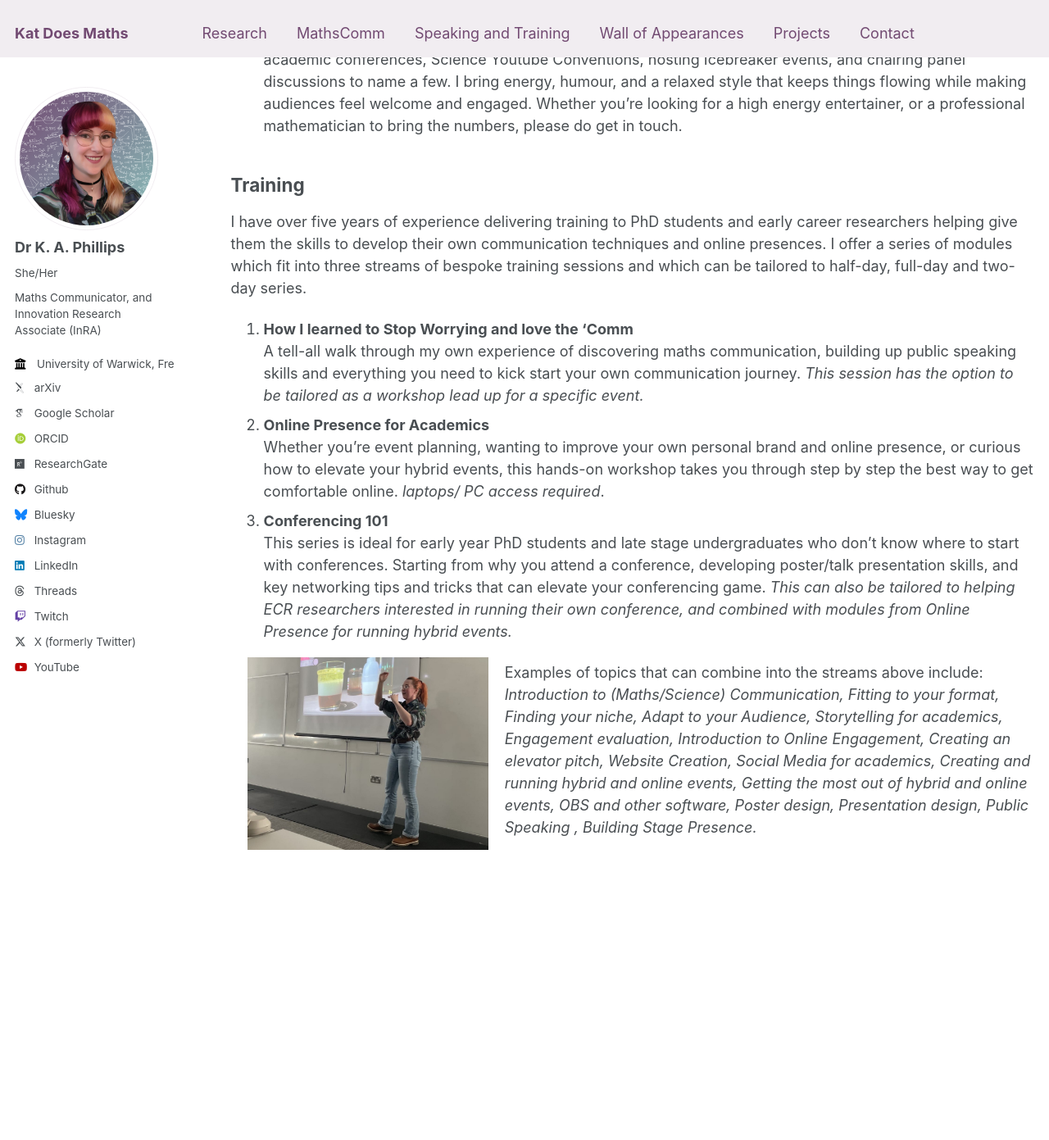
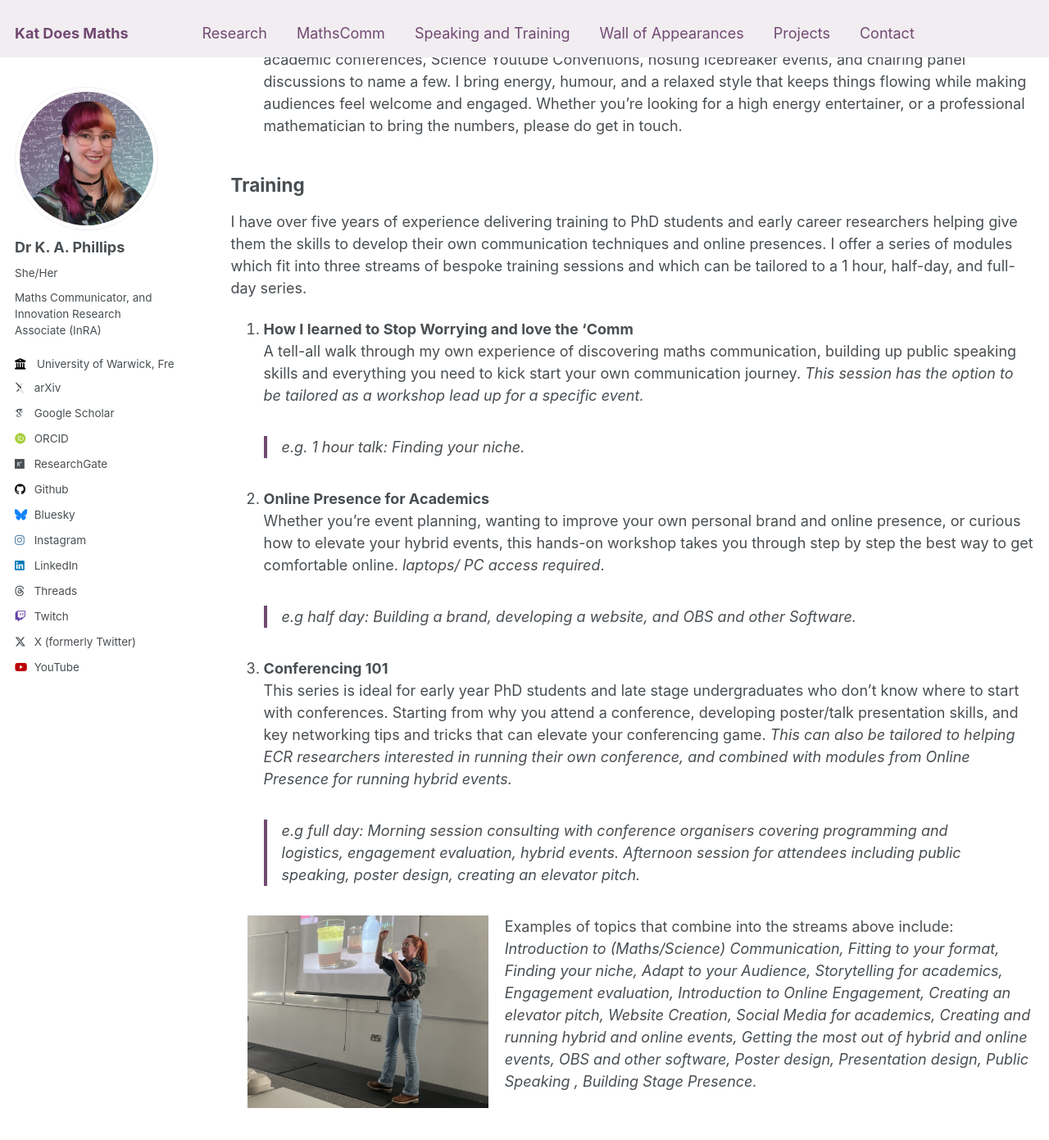
Before and after one commit to katdoesmaths/katdoesmaths.github.io, a Jekyll site: the page built from _pages/hireme.md, in a window 1280 px wide and 1400 px high, scrolled down 666 px. Shown: the top 1391 px of the window at 82% size. Built offline with Jekyll 4.4.1, drawn with Linux system fonts in a browser that asks for light colours; some web fonts are replaced; before the commit the page ends 1921 px from its top, so only the background shows below that.

Commit message:
Included TMiP and added examples to workshop training offering

```diff
--- a/_pages/hireme.md
+++ b/_pages/hireme.md
@@ -31,20 +31,23 @@ I am available for a variety of speaking and hosting engagements. I bring an inf
 Training
 ---
 
-I have over five years of experience delivering training to PhD students and early career researchers helping give them the skills to develop their own communication techniques and online presences. I offer a series of modules which fit into three streams of bespoke training sessions and which can be tailored to half-day, full-day and two-day series.
+I have over five years of experience delivering training to PhD students and early career researchers helping give them the skills to develop their own communication techniques and online presences. I offer a series of modules which fit into three streams of bespoke training sessions and which can be tailored to a 1 hour, half-day, and full-day series.
 
 
 1.  **How I learned to Stop Worrying and love the 'Comm** <br>
-    A tell-all walk through my own experience of discovering maths communication, building up public speaking skills and everything you need to kick start your own communication journey. _This session has the option to be tailored as a workshop lead up for a specific event._
+    A tell-all walk through my own experience of discovering maths communication, building up public speaking skills and everything you need to kick start your own communication journey. _This session has the option to be tailored as a workshop lead up for a specific event._ <br>
+    > e.g. 1 hour talk: Finding your niche.
 2. **Online Presence for Academics**<br>
-    Whether you're event planning, wanting to improve your own personal brand and online presence, or curious how to elevate your hybrid events, this hands-on workshop takes you through step by step the best way to get comfortable online. _laptops/ PC access required_.
+    Whether you're event planning, wanting to improve your own personal brand and online presence, or curious how to elevate your hybrid events, this hands-on workshop takes you through step by step the best way to get comfortable online. _laptops/ PC access required_. <br>
+    > e.g half day: Building a brand, developing a website, and OBS and other Software.
 3. **Conferencing 101** <br>
-     This series is ideal for early year PhD students and late stage undergraduates who don't know where to start with conferences. Starting from why you attend a conference, developing poster/talk presentation skills, and key networking tips and tricks that can elevate your conferencing game. _This can also be tailored to helping ECR researchers interested in running their own conference, and combined with modules from Online Presence for running hybrid events._
+     This series is ideal for early year PhD students and late stage undergraduates who don't know where to start with conferences. Starting from why you attend a conference, developing poster/talk presentation skills, and key networking tips and tricks that can elevate your conferencing game. _This can also be tailored to helping ECR researchers interested in running their own conference, and combined with modules from Online Presence for running hybrid events._ <br>
+     > e.g full day: Morning session consulting with conference organisers covering programming and logistics, engagement evaluation, hybrid events. Afternoon session for attendees including public speaking, poster design, creating an elevator pitch.
 
 
 <img src="/images/Presenting.jpg" alt="Kat delivering a seminar to QMUL Undergraduates 2024"  style="float: left; margin: 0 20px 20px 20px; width: 30%;"/>
 
-Examples of topics that can combine into the streams above include: <br>
+Examples of topics that combine into the streams above include: <br>
 _Introduction to (Maths/Science) Communication, Fitting to your format, Finding your niche, Adapt to your Audience, Storytelling for academics, Engagement evaluation, Introduction to Online Engagement, Creating an elevator pitch, Website Creation, Social Media for academics, Creating and running hybrid and online events, Getting the most out of hybrid and online events, OBS and other software, Poster design, Presentation design, Public Speaking , Building Stage Presence._
 
 
```
Also changed, not shown: _pages/appearances.html (+8 -0 lines).
